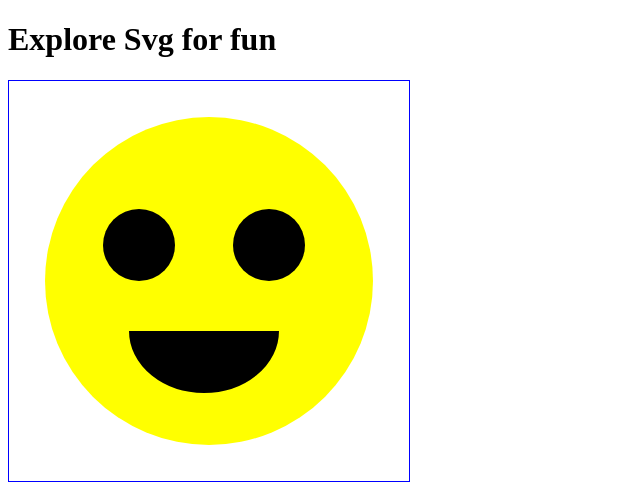
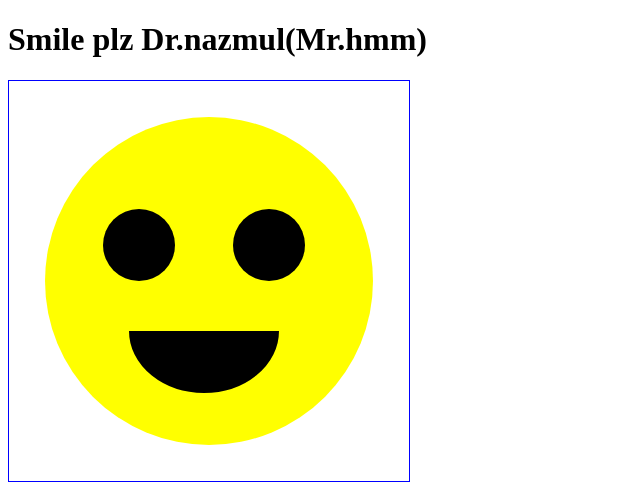
Before and after one commit to omra13cse/emoji, a plain HTML site: page index.html in a window 1280 px wide. Shown: the whole page, without its empty margins (0-640 px from the left). Drawn offline with Linux system fonts and the light colour scheme.

Commit message:
name change

```diff
--- a/index.html
+++ b/index.html
@@ -7,7 +7,7 @@
     <title>Emoji</title>
 </head>
 <body>
-    <h1>Explore Svg for fun</h1>
+    <h1>Smile plz Dr.nazmul(Mr.hmm)</h1>
     <svg viewBox="0 0 200 200" style ="border:1px solid blue"
     width="400" height="400">
      <circle cx ="100" cy="100" r="82" fill= "yellow"></circle>
```
